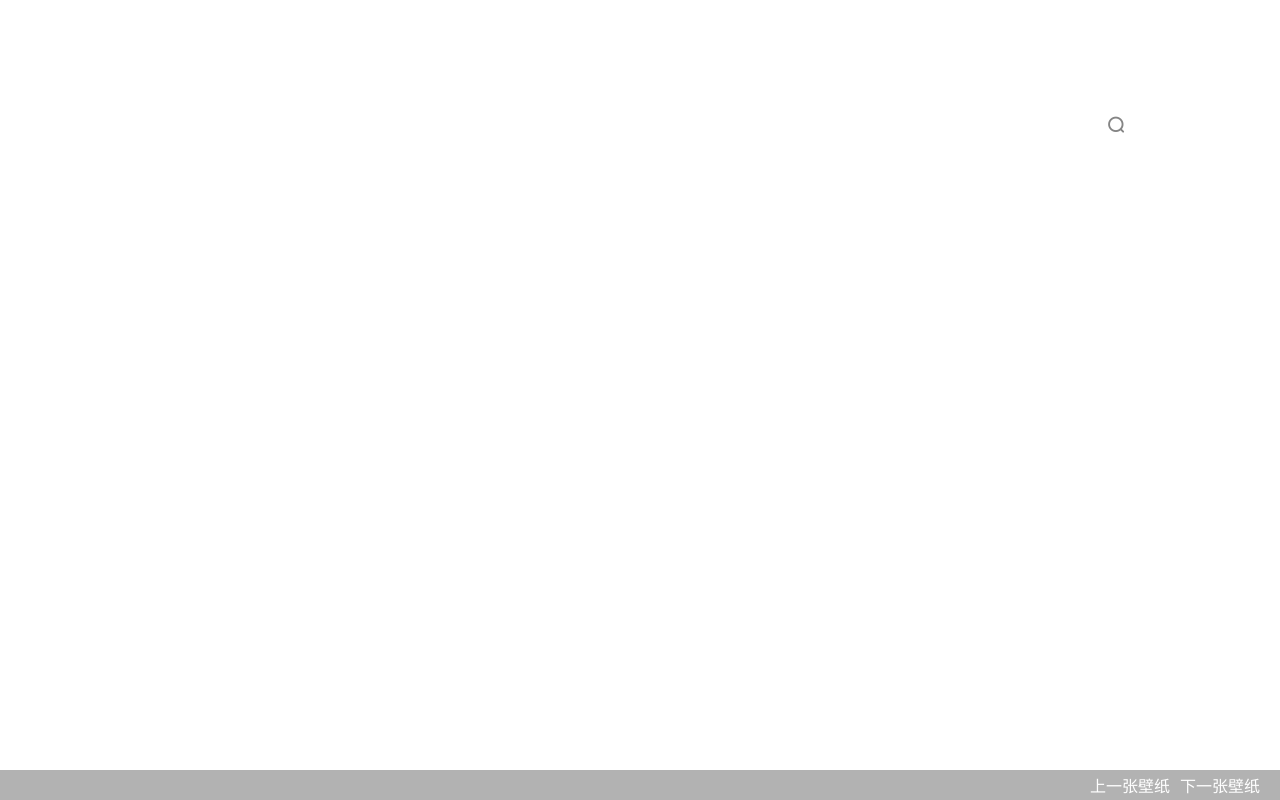
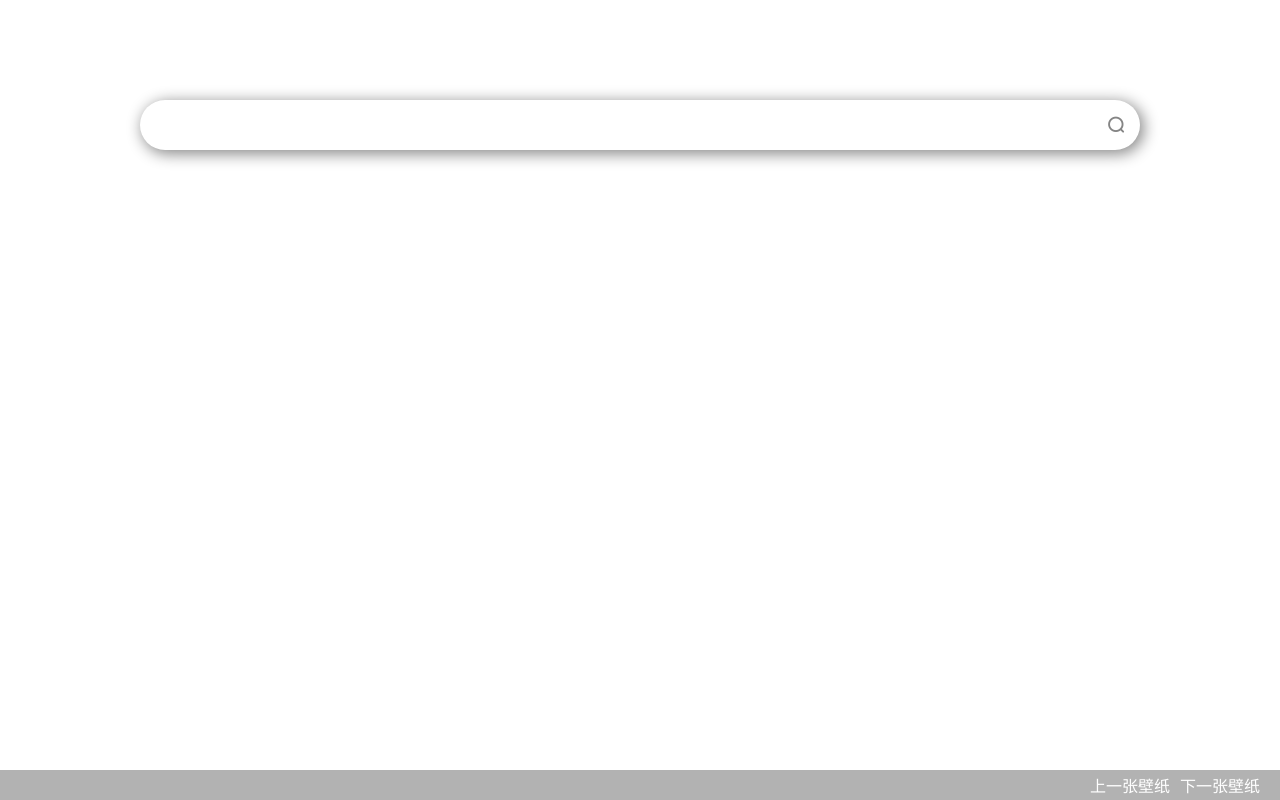
Before and after one commit to collinxz-coder/simple-bookmark, a Vue app: page / in a window 1280 px wide. Built offline with nearby package versions, Linux system fonts and the light colour scheme; the HTML template or start-up script is replaced by a standard one.

Commit message:
search input add shadow

```diff
--- a/src/override/App.vue
+++ b/src/override/App.vue
@@ -85,6 +85,7 @@
 
                     Storage.get('offset_' + this.img_type + '_time').then(time => {
                         if ((Date.parse(new Date()) / 1000 - time) > 86400) {
+                            console.log("自增");
                             this.img_offset++;
                         }
                     }).catch(err => {});
@@ -165,6 +166,7 @@
         justify-content: center;
         align-items: center;
         padding: 0 15px;
+        box-shadow: 3px 3px 15px 1px #888;
     }
     .search-input {
         flex: 1;
```
